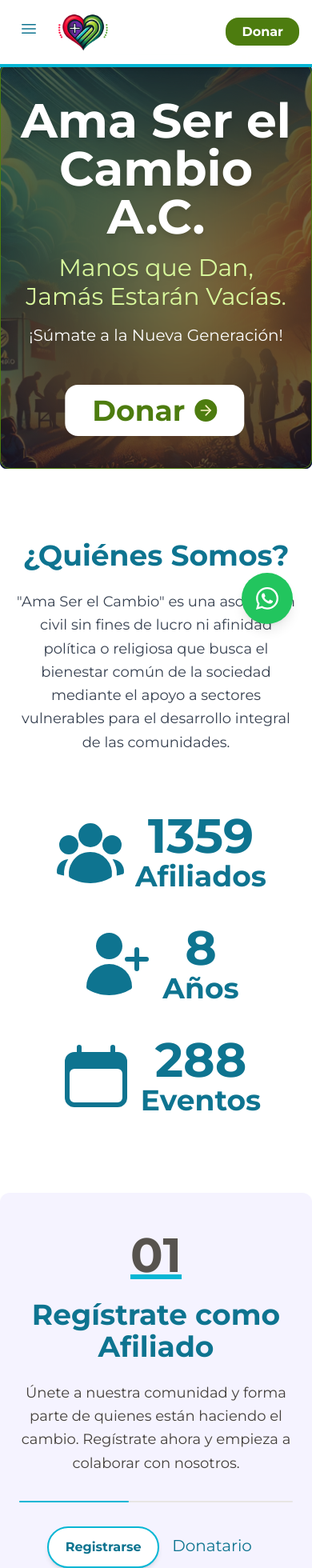
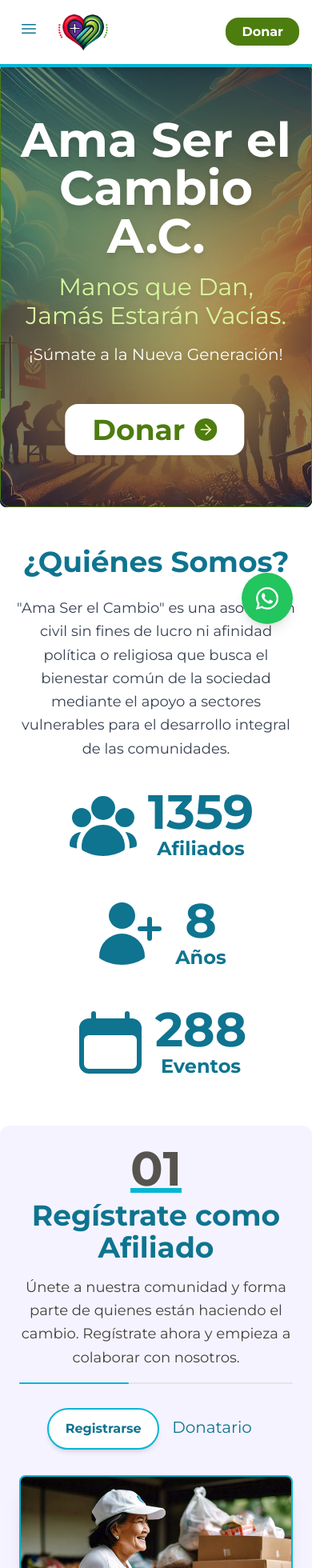
Before and after one commit to albores339/front-ama-ser-el-cambio, a Next.js app: page / in a window 390 px wide. Shown: the top 1960 px of the page at 80% size. Built offline with nearby package versions, Linux system fonts and the light colour scheme; no server answers.

Commit message:
Edición de interfaz global  mobile

```diff
--- a/src/app/components/contactanos.tsx
+++ b/src/app/components/contactanos.tsx
@@ -82,7 +82,7 @@
     <section className="p-6 my-8 bg-violet-50 text-stone-700 rounded-lg mx-auto px-4">
       <div className="mx-auto px-2">
         <h2 className="text-4xl font-bold text-cyan-700 text-center">Contáctanos</h2>
-        <p className="text-center m-2">Puedes tomar la información de contacto o dejarnos un mensaje y nosotros te responderemos lo más rápido posible</p>
+        <p className="text-center my-4">Puedes tomar la información de contacto o dejarnos un mensaje y nosotros te responderemos lo más rápido posible</p>
 
         <div className="flex flex-col md:flex-row justify-between space-y-6 md:space-x-6 max-w-screen-lg mx-auto">
           {/* Formulario de contacto */}
--- a/src/app/components/home/AfiliadoCounter.tsx
+++ b/src/app/components/home/AfiliadoCounter.tsx
@@ -43,7 +43,7 @@
   return (
     <div
       id="afiliado-counter"
-      className="flex flex-col md:flex-row justify-center items-center p-4 mx-auto text-4xl font-semibold mb-20 gap-10"
+      className="flex flex-col md:flex-row justify-center items-center p-4 mx-auto text-2xl md:text-4xl font-semibold mb-10 md:mb-20 gap-10"
     >
       <div className='flex flex-row items-center'>
         <UserGroupIcon className='text-cyan-700 h-24 w-24 mx-2'/>
--- a/src/app/components/home/about.tsx
+++ b/src/app/components/home/about.tsx
@@ -1,6 +1,6 @@
 // components/QuienesSomos.tsx
 const QuienesSomos: React.FC = () => (
-    <section className="py-14 mt-8 px-4 max-w-5xl mx-auto text-center">
+    <section className="py-4 md:py-14 mt-8 px-4 max-w-5xl mx-auto text-center">
       <h2 className="text-4xl font-bold mb-6 text-cyan-700">¿Quiénes Somos?</h2>
       <p className="text-lg leading-relaxed text-gray-700">
         {`"Ama Ser el Cambio" es una asociación civil sin fines de lucro ni afinidad política o religiosa que busca el bienestar común de la sociedad mediante el apoyo a sectores vulnerables para el desarrollo integral de las comunidades.`}
--- a/src/app/components/home/cards.tsx
+++ b/src/app/components/home/cards.tsx
@@ -43,10 +43,10 @@
               {/* BorderBeam positioned absolutely to be behind the Image with additional props */}
               <BorderBeam
                 className="absolute inset-0 w-full h-full z-10 rounded-full"
-                size={500} // Tamaño del beam
+                size={400} // Tamaño del beam
                 duration={7} // Duración de la animación
                 anchor={50} // Punto de anclaje
-                borderWidth={1.5} // Ancho del beam
+                borderWidth={1} // Ancho del beam
                 colorFrom="#06B6D4" // Color inicial
                 colorTo="#F43F5E" // Color final
                 delay={0} // Retraso antes de iniciar la animación
@@ -62,7 +62,7 @@
                 />
               </div>
             </div>
-            <div className="text-center mt-4">
+            <div className="text-center mt-2">
               <h3 className="text-2xl font-bold text-cyan-700">{card.title}</h3>
               <p className="text-lg">{card.description}</p>
             </div>
--- a/src/app/components/home/donar.tsx
+++ b/src/app/components/home/donar.tsx
@@ -2,7 +2,7 @@
 import Link from 'next/link';
 
 const DonateSection: React.FC = () => (
-  <section id="donate" className="py-20 px-6 bg-gradient-to-r from-pink-500 via-purple-500 to-cyan-500 text-white text-center rounded-lg shadow-lg animate-gradient-x bg-[length:200%_200%]">
+  <section id="donate" className="py-20 px-6 bg-gradient-to-r from-pink-500 via-purple-500 to-cyan-500 text-white text-center rounded-lg shadow-lg animate-gradient-x bg-[length:200%_200%] mb-14">
     <div className="max-w-4xl mx-auto">
       <h2 className="text-4xl font-bold mb-4">Haz la diferencia con tu donación</h2>
       <p className="text-lg mb-6">
--- a/src/app/components/home/hero.tsx
+++ b/src/app/components/home/hero.tsx
@@ -27,7 +27,7 @@
       />
 
       {/* Contenido del héroe */}
-      <div className="relative z-1 text-center md:my-14 py-10 md:shadow-2xl lg:px-32 rounded-xl bg-black/30 backdrop-blur-3xl border boder-2 border-lime-700 p-2" data-aos="fade-up">
+      <div className="relative z-1 text-center md:my-14 py-16 md:py-10 md:shadow-2xl lg:px-32 rounded-xl md:bg-black/30 backdrop-blur-3xl border boder-2 border-lime-700 p-2" data-aos="fade-up">
         <h1 className="text-6xl font-extrabold text-white drop-shadow-lg">
           Ama Ser el Cambio A.C.
         </h1>
--- a/src/app/components/home/registro.tsx
+++ b/src/app/components/home/registro.tsx
@@ -31,7 +31,7 @@
   };
 
   return (
-    <section className="py-12 px-6 bg-violet-50 rounded-xl shadow-lg mx-auto">
+    <section className="py-6 md:py-12 px-6 bg-violet-50 rounded-xl shadow-lg mx-auto">
       <div className="flex flex-col lg:flex-row items-center justify-center lg:space-x-12 max-w-screen-lg mx-auto">
         <div className="text-center lg:text-left lg:w-3/5 mx-auto items-center justify-center">
         <p
@@ -41,10 +41,10 @@
             >
               {isAfiliado ? '01' : '02'}
             </p>
-          <h2 className="text-4xl font-bold my-6 text-cyan-700">
+          <h2 className="text-4xl font-bold my-2 md:my-6 text-cyan-700">
             {isAfiliado ? "Regístrate como Afiliado" : "Regístrate como Donatario"}
           </h2>
-          <p className="text-lg leading-relaxed text-stone-700 mb-8">
+          <p className="text-lg leading-relaxed text-stone-700 my-4 md:mb-8">
             {isAfiliado
               ? "Únete a nuestra comunidad y forma parte de quienes están haciendo el cambio. Regístrate ahora y empieza a colaborar con nosotros."
               : "Haz un cambio en el mundo donando a quienes más lo necesitan. Tu ayuda puede transformar vidas y crear un futuro mejor."}
--- a/src/app/components/map.tsx
+++ b/src/app/components/map.tsx
@@ -11,7 +11,7 @@
   }, []);
 
   return (
-    <section className="my-8">
+    <section className="my-10">
       <h2 className="text-3xl font-bold text-cyan-700 text-center mb-8">Nuestra Ubicación</h2>
       {isMapVisible && (
         <div className="w-full h-96 mx-auto max-w-screen-xl">
--- a/src/app/contacto/page.tsx
+++ b/src/app/contacto/page.tsx
@@ -15,7 +15,7 @@
       />
     </Head>
 
-    <main className="py-4 px-6 max-w-7xl mx-auto">
+    <main className="mx-auto">
       <Contactanos />
       <SocialMediaLinks />
       <Map />
--- a/src/app/donar/page.tsx
+++ b/src/app/donar/page.tsx
@@ -1,17 +1,15 @@
-// pages/donaciones.tsx
-"use client"; // Marca la página como un Client Component
+import { Metadata } from 'next'; // Asegúrate de importar Metadata desde 'next'
 
-import Head from 'next/head';
+export const metadata: Metadata = {
+  title: "Donaciones | Ama Ser el Cambio AC",
+  description: "Haz una donación para apoyar a Ama Ser el Cambio AC y sus proyectos en beneficio de los sectores más vulnerables de la sociedad."
+};
+
 import DonationHero from '../components/donar/hero';
 import DonationDetails from '../components/donar/detalles';
 import PaypalDonation from '../components/donar/paypal';
 
 const Donaciones: React.FC = () => (
-  <>
-    <Head>
-      <title>Donaciones | Ama Ser el Cambio AC</title>
-      <meta name="description" content="Haz una donación para apoyar a Ama Ser el Cambio AC y sus proyectos en beneficio de los sectores más vulnerables de la sociedad." />
-    </Head>
   <main className="">
     <DonationHero />
     <div className='max-w-screen-lg mx-auto'>
@@ -19,7 +17,6 @@
       <PaypalDonation />
     </div>
   </main>
-  </>
 );
 
 export default Donaciones;
```
Lines whose indentation alone changed are shown as unchanged.
